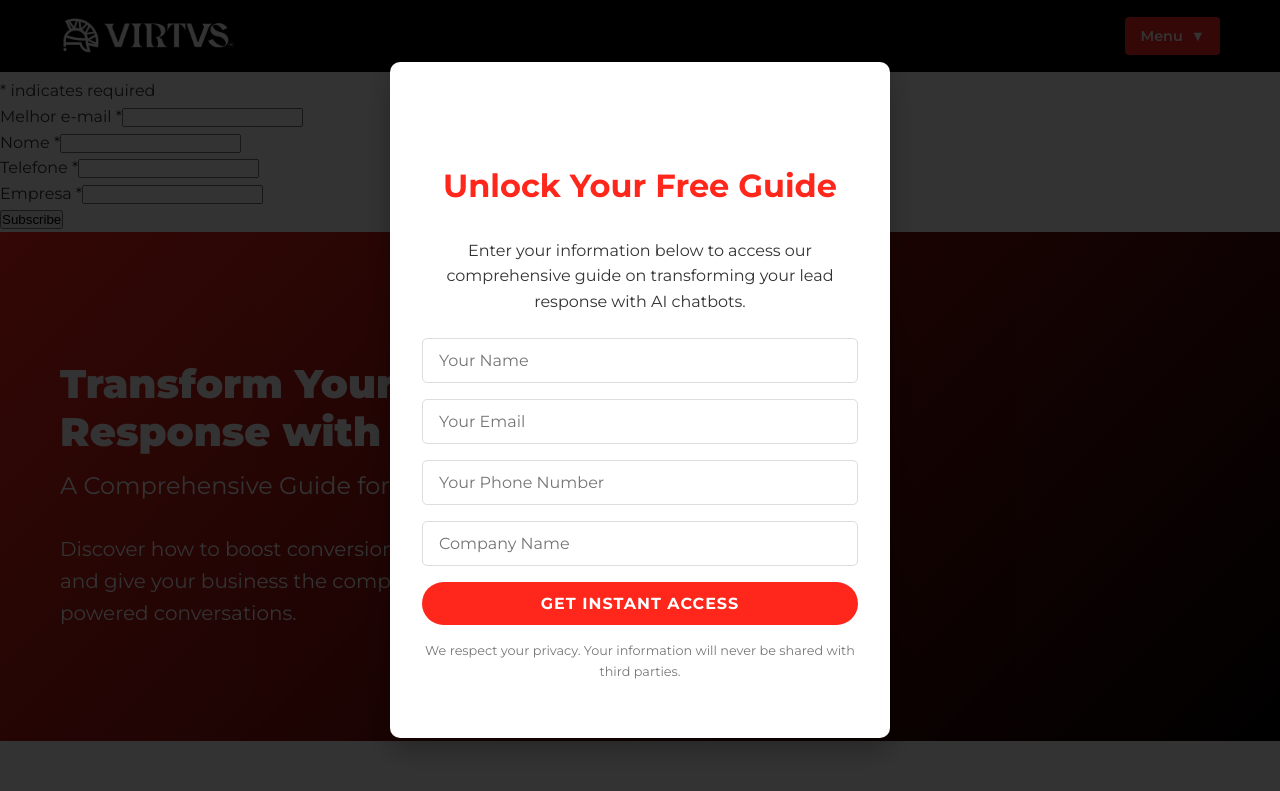
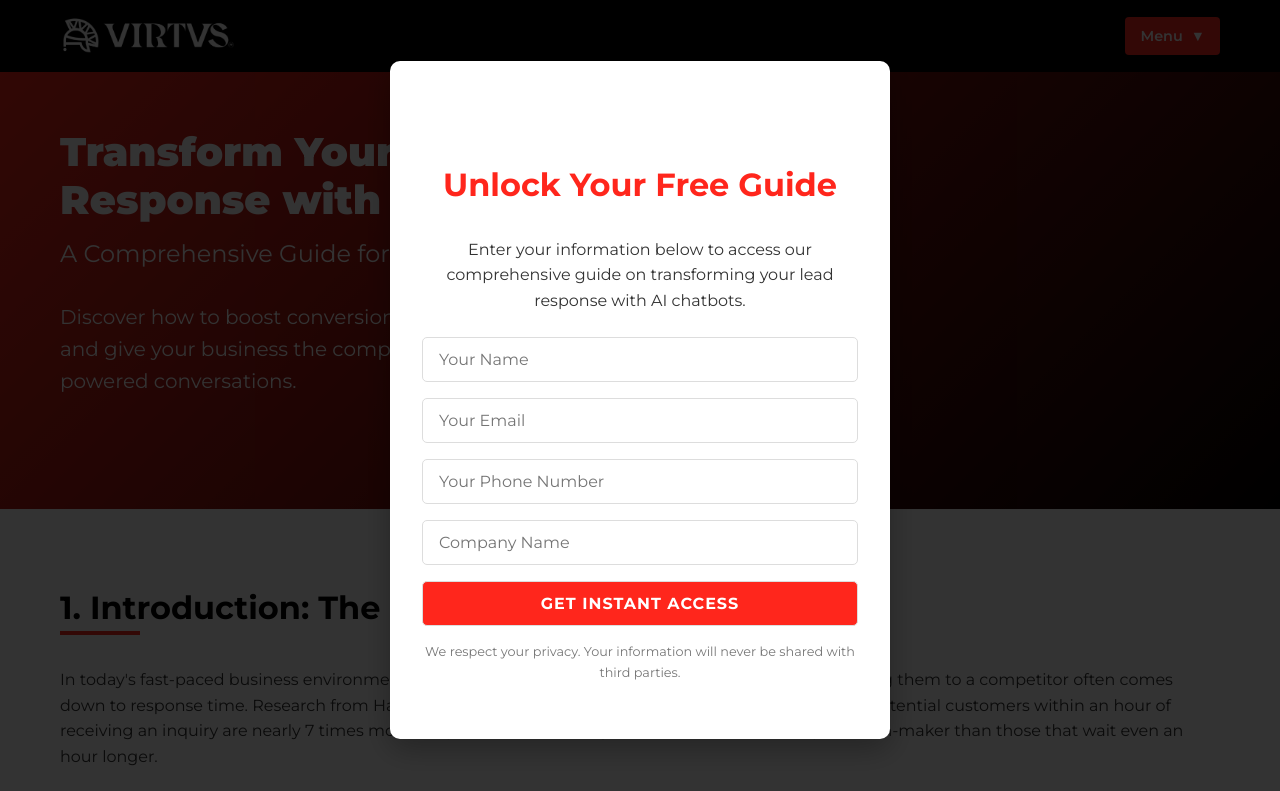
Before and after one commit to PedroGuerraVirtus/VirtusAIAgentBreakdown, a plain HTML site: page index.html in a window 1280 px wide. Shown: the top 791 px of the page. Drawn offline with Linux system fonts and the light colour scheme; a script that the page names is missing.

Commit message:
Update index.html

```diff
--- a/index.html
+++ b/index.html
@@ -19,41 +19,36 @@
             <h2>Unlock Your Free Guide</h2>
         </div>
         <p>Enter your information below to access our comprehensive guide on transforming your lead response with AI chatbots.</p>
-            <form id="lead-capture-form">
+        <form action="https://virtusmidia.us11.list-manage.com/subscribe/post?u=3c8ae72561699831838b98633&id=c125290494&f_id=00a7cbe3f0" method="post" id="mc-embedded-subscribe-form" name="mc-embedded-subscribe-form" class="validate" target="_self" novalidate>
             <div class="form-group">
-                    <input type="text" id="name" name="name" placeholder="Your Name" required>
+                <input type="text" name="FNAME" class="required text" id="mce-FNAME" placeholder="Your Name" required>
             </div>
             <div class="form-group">
-                    <input type="email" id="email" name="email" placeholder="Your Email" required>
+                <input type="email" name="EMAIL" class="required email" id="mce-EMAIL" placeholder="Your Email" required>
             </div>
             <div class="form-group">
-                    <input type="tel" id="phone" name="phone" placeholder="Your Phone Number" required>
+                <input type="tel" name="PHONE" class="required" id="mce-PHONE" placeholder="Your Phone Number" required>
             </div>
             <div class="form-group">
-                    <input type="text" id="company" name="company" placeholder="Company Name" required>
+                <input type="text" name="MMERGE2" class="required text" id="mce-MMERGE2" placeholder="Company Name" required>
+            </div>
+            <div style="display: none;">
+                <input type="hidden" name="tags" value="10281509">
+            </div>
+            <div style="position: absolute; left: -5000px;" aria-hidden="true">
+                <input type="text" name="b_3c8ae72561699831838b98633_c125290494" tabindex="-1" value="">
             </div>
             <div class="form-group">
-                    <button type="submit" class="submit-button">Get Instant Access</button>
+                <input type="submit" value="Get Instant Access" name="subscribe" id="mc-embedded-subscribe" class="submit-button">
             </div>
-                <p class="privacy-note">We respect your privacy. Your information will never be shared with third parties.</p>
-            </form>
-        </div>
-    </div>
-<div id="mc_embed_signup">
-    <form action="https://virtusmidia.us11.list-manage.com/subscribe/post?u=3c8ae72561699831838b98633&amp;id=c125290494&amp;f_id=00a7cbe3f0" method="post" id="mc-embedded-subscribe-form" name="mc-embedded-subscribe-form" class="validate" target="_self" novalidate="">
-        <div id="mc_embed_signup_scroll"><h2>Read Content</h2>
-            <div class="indicates-required"><span class="asterisk">*</span> indicates required</div>
-            <div class="mc-field-group"><label for="mce-EMAIL">Melhor e-mail <span class="asterisk">*</span></label><input type="email" name="EMAIL" class="required email" id="mce-EMAIL" required="" value=""></div><div class="mc-field-group"><label for="mce-FNAME">Nome <span class="asterisk">*</span></label><input type="text" name="FNAME" class="required text" id="mce-FNAME" required="" value=""></div><div class="mc-field-group"><label for="mce-PHONE">Telefone <span class="asterisk">*</span></label><input type="text" name="PHONE" class="REQ_CSS" id="mce-PHONE" value=""></div><div class="mc-field-group"><label for="mce-MMERGE2">Empresa <span class="asterisk">*</span></label><input type="text" name="MMERGE2" class="required text" id="mce-MMERGE2" required="" value=""></div>
-<div hidden=""><input type="hidden" name="tags" value="10281509"></div>
             <div id="mce-responses" class="clear">
                 <div class="response" id="mce-error-response" style="display: none;"></div>
                 <div class="response" id="mce-success-response" style="display: none;"></div>
-        </div><div aria-hidden="true" style="position: absolute; left: -5000px;"><input type="text" name="b_3c8ae72561699831838b98633_c125290494" tabindex="-1" value=""></div><div class="clear"><input type="submit" name="subscribe" id="mc-embedded-subscribe" class="button" value="Subscribe"></div>
             </div>
         </form>
+        <p class="privacy-note">We respect your privacy. Your information will never be shared with third parties.</p>
     </div>
 </div>
-
     <header>
         <div class="container">
             <div class="logo-container">
```
Lines whose indentation alone changed are shown as unchanged.
